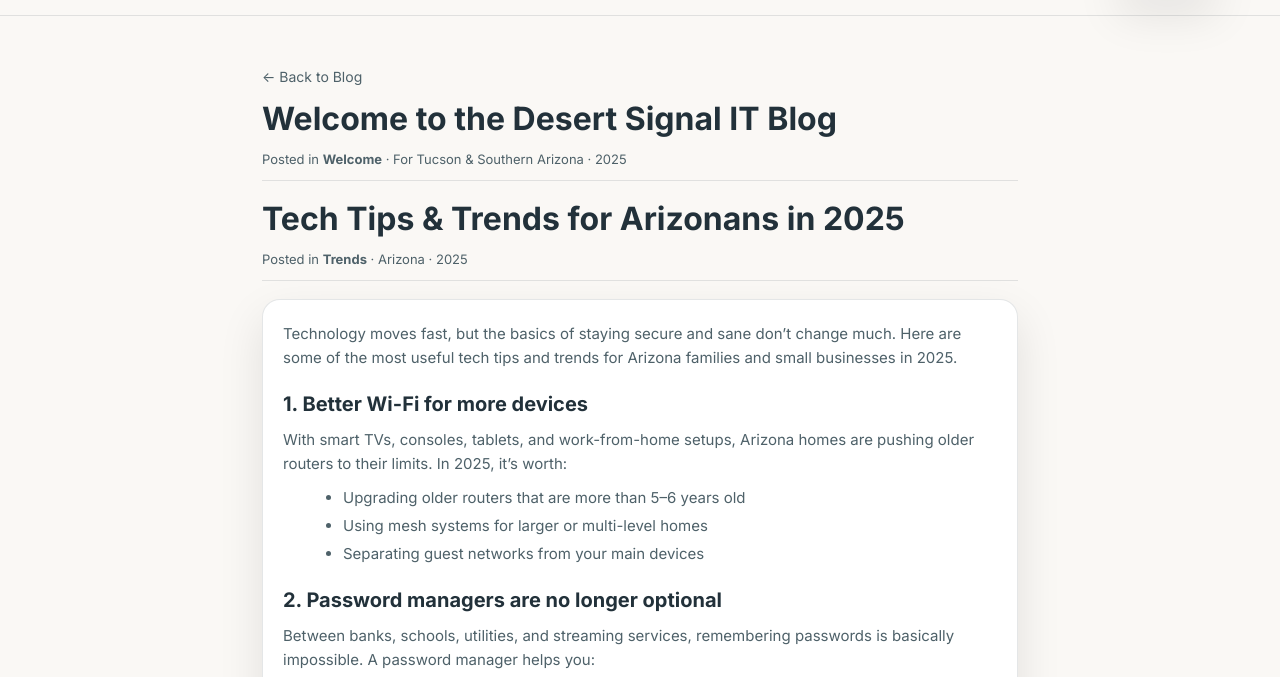
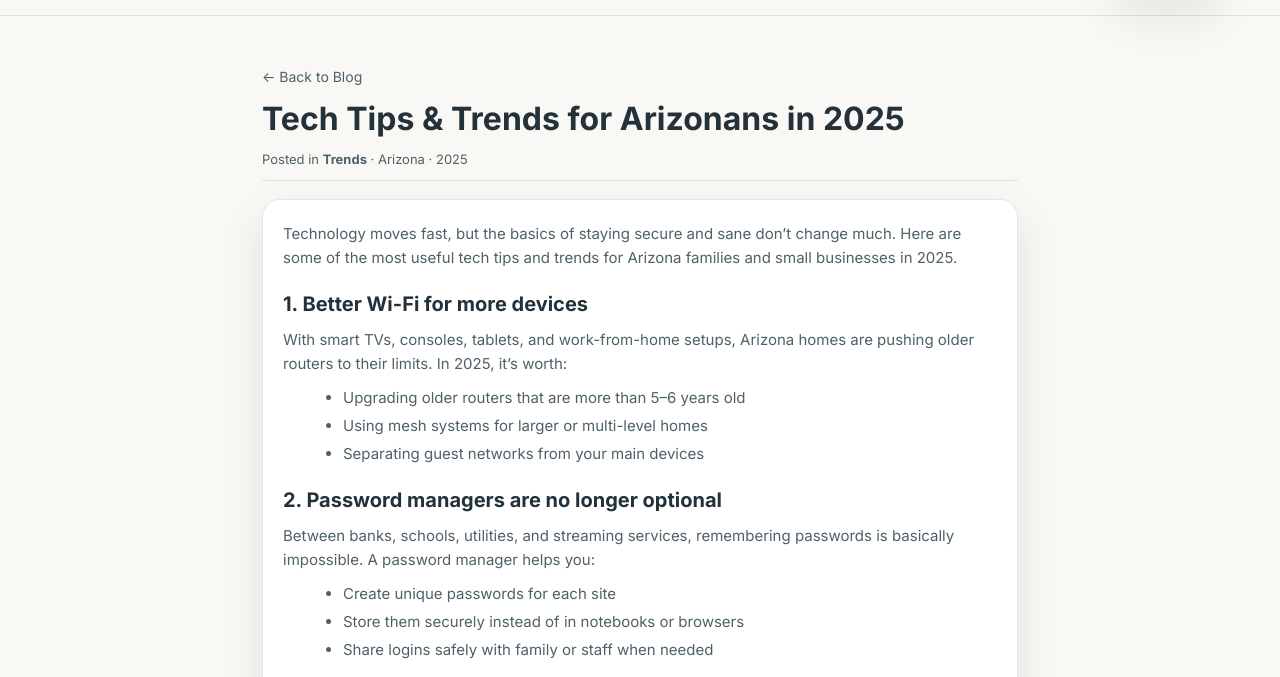
Before and after one commit to hexticity/desertsignal.tech, a plain HTML site: page blog/tech-tips-trends-arizona-2025.html in a window 1280 px wide. Shown: the part 61-738 px from the top of the page. Drawn offline with Linux system fonts and the light colour scheme.

Commit message:
Remove redundant header from tech tips article

```diff
--- a/blog/tech-tips-trends-arizona-2025.html
+++ b/blog/tech-tips-trends-arizona-2025.html
@@ -123,11 +123,6 @@
       </div>
 
       <header class="article-header">
-        <h1>Welcome to the Desert Signal IT Blog</h1>
-        <p class="article-meta">Posted in <strong>Welcome</strong> · For Tucson & Southern Arizona · 2025</p>
-      </header>
-
-      <header class="article-header">
         <h1>Tech Tips & Trends for Arizonans in 2025</h1>
         <p class="article-meta">Posted in <strong>Trends</strong> · Arizona · 2025</p>
       </header>
```
